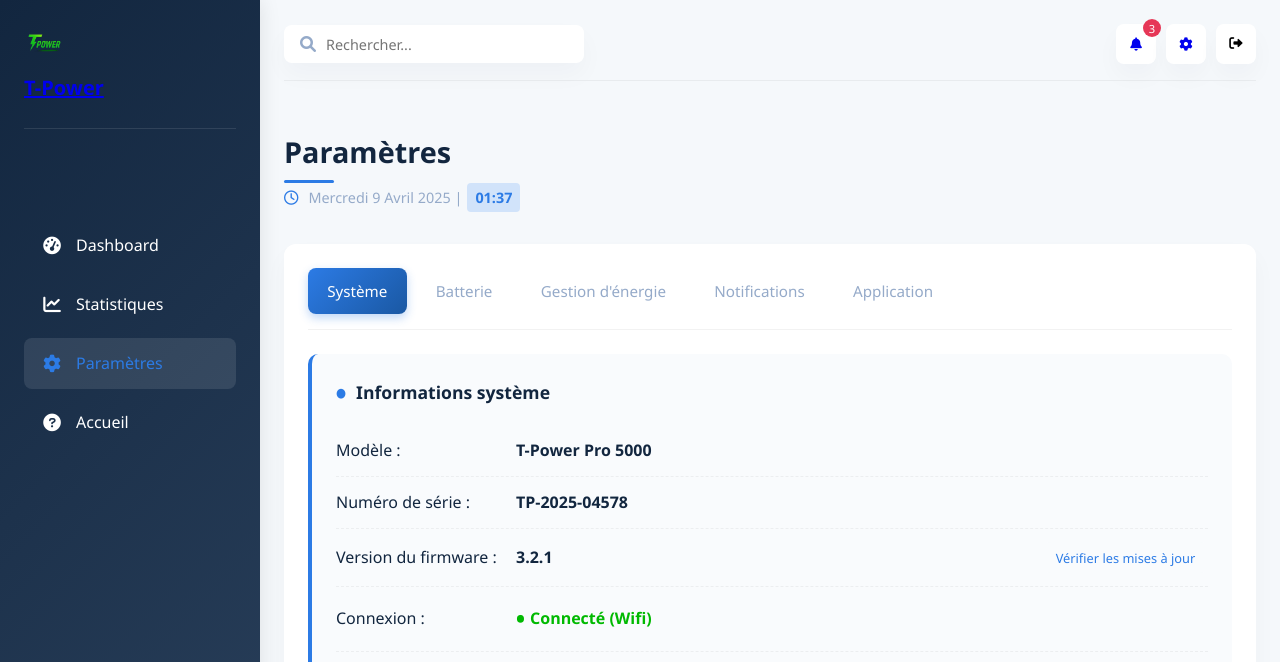
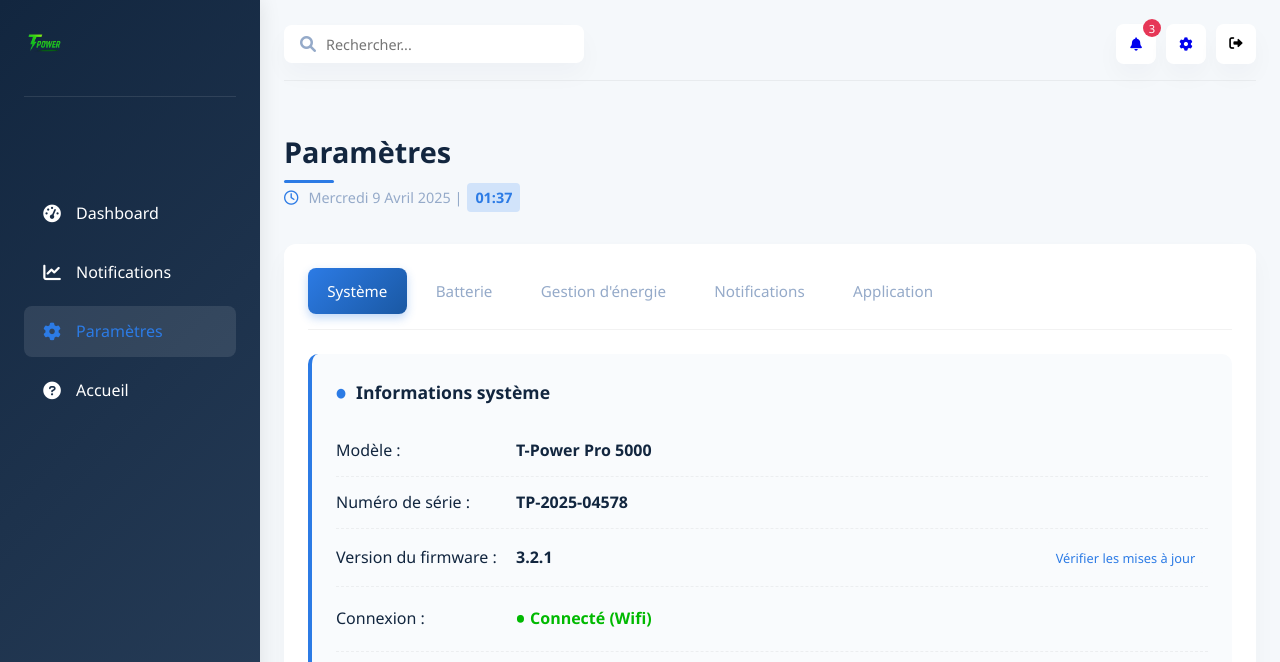
Before and after one commit to Emmanuel-Prince-T/seic, a plain HTML site: page parametres.html in a window 1280 px wide. Shown: the top 662 px of the page. Drawn offline with Linux system fonts and the light colour scheme.

Commit message:
Update parametres.html

```diff
--- a/parametres.html
+++ b/parametres.html
@@ -14,7 +14,6 @@
         <nav class="sidebar">
             <div class="logo">
                 <a href="index.html"><img src="images/logo1.png" alt="Logo">
-                <h2>T-Power</h2>
             </div>
             <ul class="nav-links">
                 <li>
@@ -24,9 +23,9 @@
                     </a>
                 </li>
                 <li>
-                    <a href="statistiques.html">
+                    <a href="notifications.html">
                         <i class="fas fa-chart-line"></i>
-                        <span>Statistiques</span>
+                        <span>Notifications</span>
                     </a>
                 </li>
                 <li class="active">
```
